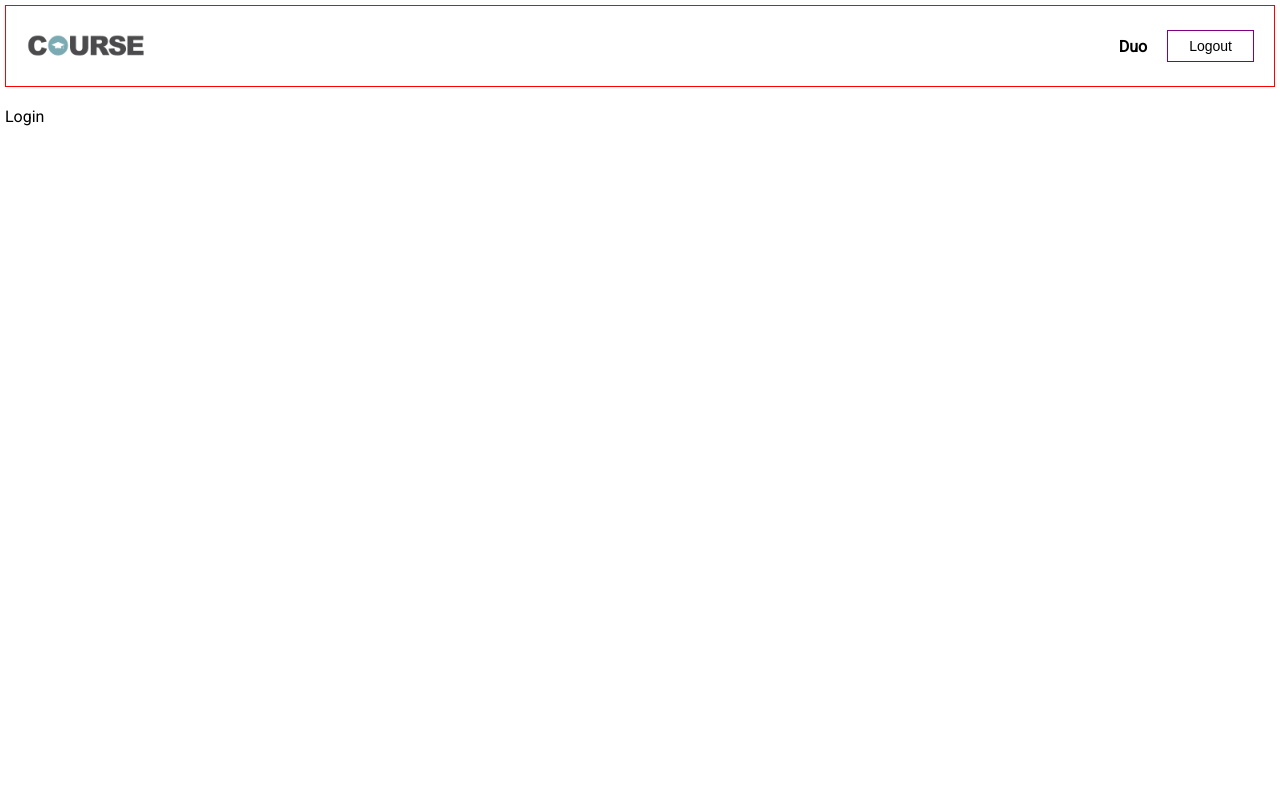
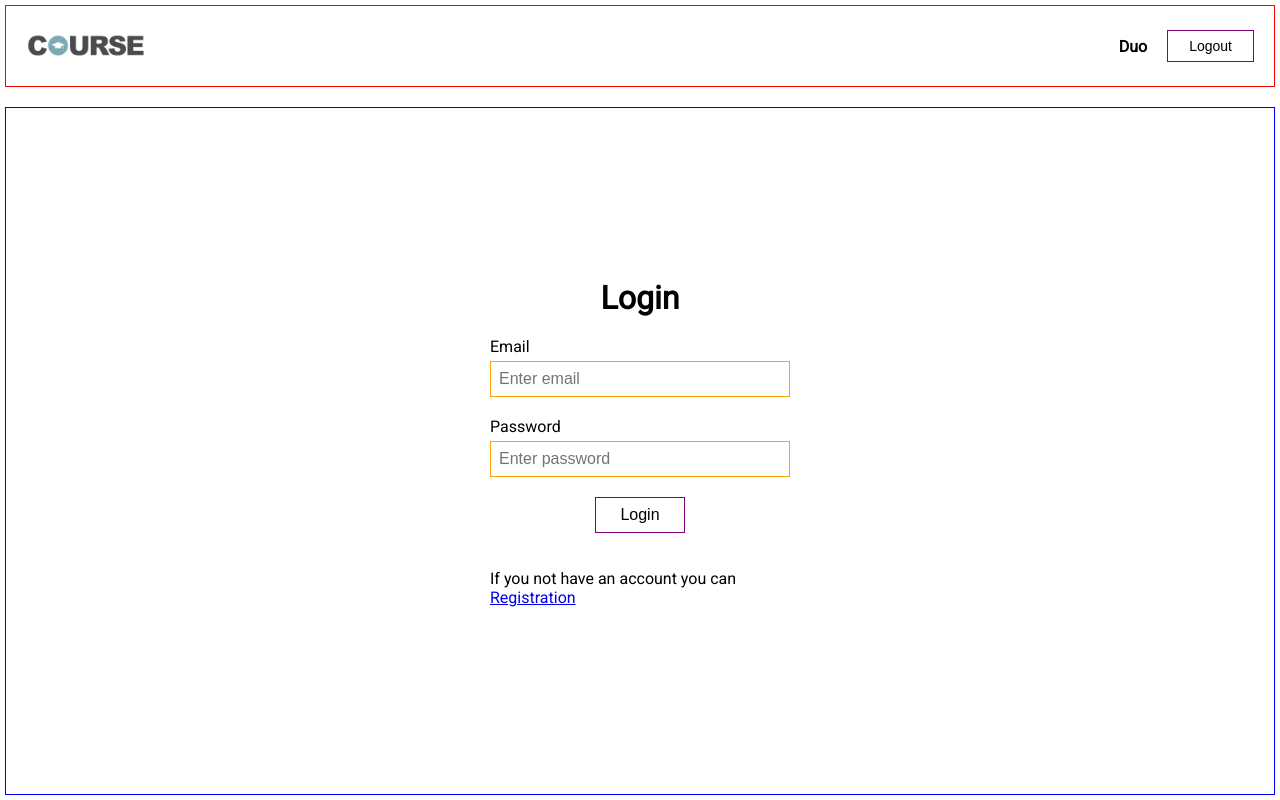
Before and after one commit to ivan-kuhta/courses-app, a React (Create React App) app: page /login in a window 1280 px wide. Built offline with nearby package versions, Linux system fonts and the light colour scheme.

Commit message:
add: added login logic

```diff
--- a/package.json
+++ b/package.json
@@ -7,7 +7,6 @@
     "@testing-library/jest-dom": "^5.14.1",
     "@testing-library/react": "^13.0.0",
     "@testing-library/user-event": "^13.2.1",
-    "bootstrap": "^5.2.3",
     "react": "^18.2.0",
     "react-dom": "^18.2.0",
     "react-router-dom": "^6.9.0",
--- /dev/null
+++ b/src/components/Login/Login.jsx
@@ -0,0 +1,69 @@
+import React, { useState } from 'react';
+import { Link, useNavigate } from 'react-router-dom';
+import Button from '../../common/Button/Button';
+import Input from '../../common/__Input/Input';
+import { URL_API } from '../../constants';
+import Errors from '../Errors/Errors';
+
+import styles from './login.module.css';
+
+const Login = () => {
+	const navigate = useNavigate();
+
+	const [errors, setErrors] = useState([]);
+	const [email, setEmail] = useState('');
+	const [password, setPassword] = useState('');
+
+	const fetchLogin = async () => {
+		const response = await fetch(`${URL_API}/login`, {
+			method: 'POST',
+			body: JSON.stringify({ email, password }),
+			headers: {
+				'Content-Type': 'application/json',
+			},
+		});
+		const { successful, result } = await response.json();
+
+		if (successful) {
+			localStorage.setItem('_token', result);
+			navigate('/courses');
+		} else {
+			setErrors([{ message: result }]);
+		}
+	};
+
+	const handlerSubmit = (e) => {
+		e.preventDefault();
+		fetchLogin();
+	};
+
+	return (
+		<div className={styles.container}>
+			<form className={styles.form} onSubmit={handlerSubmit}>
+				<h1 className={styles.title}>Login</h1>
+				<Errors errors={errors} />
+				<Input
+					name={'email'}
+					labelText={'Email'}
+					placeholdetText={'Enter email'}
+					value={email}
+					onChange={({ target: { value } }) => setEmail(value)}
+				/>
+				<Input
+					type={'password'}
+					labelText={'Password'}
+					placeholdetText={'Enter password'}
+					value={password}
+					onChange={({ target: { value } }) => setPassword(value)}
+				/>
+				<Button type={'submit'} text={'Login'} className={styles.btn} />
+				<p>
+					If you not have an account you can{' '}
+					<Link to='/registration'>Registration</Link>
+				</p>
+			</form>
+		</div>
+	);
+};
+
+export default Login;
--- /dev/null
+++ b/src/components/Login/login.module.css
@@ -0,0 +1,23 @@
+.container {
+  border: 1px solid blue;
+  display: flex;
+  justify-content: center;
+  flex: 1 0 auto;
+  align-items: center;
+}
+
+.form {
+  max-width: 300px;
+  display: flex;
+  flex-direction: column;
+  gap: 20px;
+}
+
+.title {
+  text-align: center;
+  margin: 0;
+}
+
+.btn {
+  margin: 0 auto;
+}
--- a/src/routes.js
+++ b/src/routes.js
@@ -1,9 +1,10 @@
 import Courses from './components/Courses/Courses';
+import Login from './components/Login/Login';
 import Registration from './components/Registration/Registration';
 
 const routes = [
 	{
-		path: '/',
+		path: 'courses',
 		element: <Courses />,
 	},
 	{
@@ -12,7 +13,7 @@ const routes = [
 	},
 	{
 		path: 'login',
-		element: <div>Login</div>,
+		element: <Login />,
 	},
 ];
 
```
Also changed, not shown: 2 other files (tests, documents, lock files or other folders).
